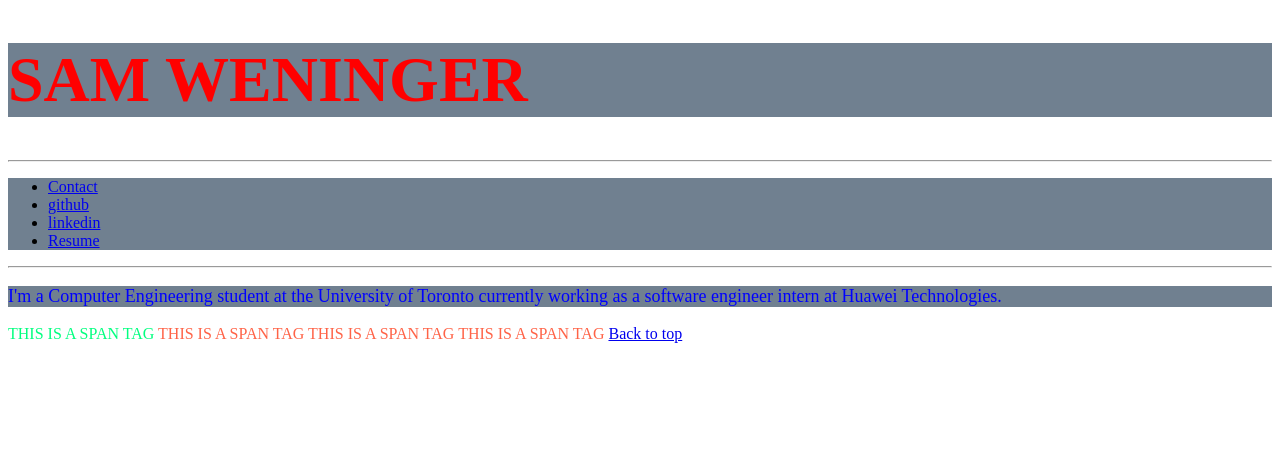
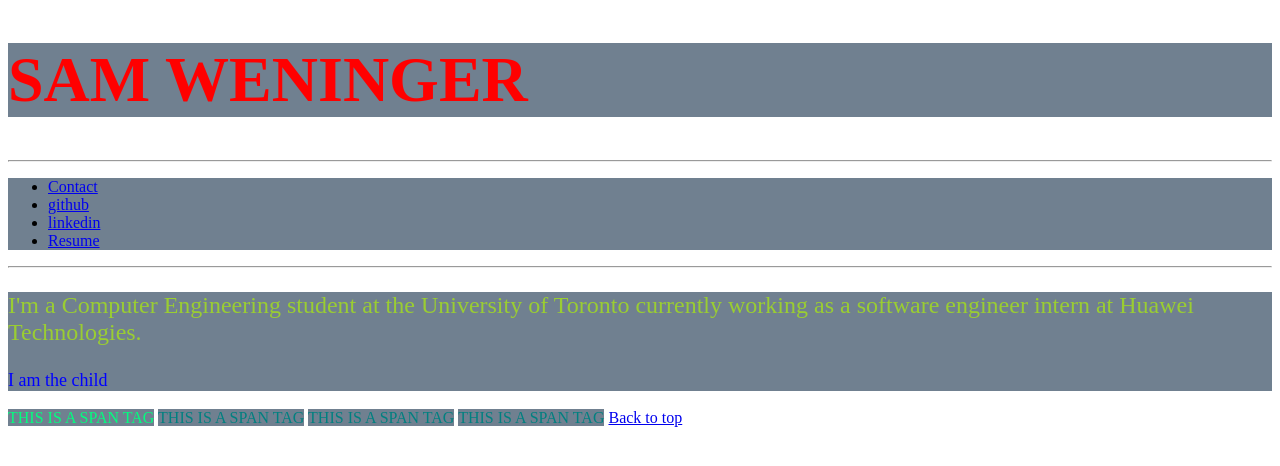
Before and after one commit to SamWeninger/SamWeninger.github.io, a Jekyll site: the page index.html, which Jekyll copies as it is, in a window 1280 px wide. Shown: the top 466 px of the page. Built offline with Jekyll 4.4.1, drawn with Linux system fonts in a browser that asks for light colours.

Commit message:
format/add comments

```diff
--- a/css/main.css
+++ b/css/main.css
@@ -1,34 +1,16 @@
-/* css is a set of rules which target certain tags or #ids or classes, etc. */
-/* classes can be used multiple times per page, tags only to be used once per page --unique
- * SELECTOR: {DECLARATION}
- * #id p {declaration}  -> all paragraph tags with id 'id' styled this way
- * .class div {declaration} -> all div tags in 'class' classes styled this way
- * DECLARATION =
- *  property_name: value_name; -> elements in declaration
-*/
-
-/* CSS WORKS FROM TOP TO BOTTOM, overrides
- * HOWEVER, specificity ovverides cascades:
- * id = 100 pts
- * class = 10 pts
- * element = 1 pt
- */
-
-
-
 /* header 1 */
 h1{
     /* position: absolute;
     top: 0;
     left: 0; */
-    color: red;
+    color: red !important;
     font-size: 33px;
     text-decoration: underlined;
     text-transform: uppercase;
 }
 
 #header h1{
-    color: red;
+    color: yellow;
     font-size: 64px;
 }
 
@@ -42,6 +24,11 @@ p{
     color: blue;
 }
 
+#written_content > p{
+    color: yellowgreen;
+    font-size: 24px;
+}
+
 /* default browser styles override inheritance */
 /* a{
     text-decoration: underline;
@@ -52,7 +39,11 @@ span{
     text-transform: uppercase;
 }
 
-div{
+span[class~="my_class"]{
+    color: teal;
+}
+
+div, span{
     width: 100%;
     /* color: red; */
     background-color: slategrey;
--- a/index.html
+++ b/index.html
@@ -36,11 +36,16 @@
 			<p>
 				I'm a Computer Engineering student at the University of Toronto currently working as a software engineer intern at Huawei Technologies.
 			</p>
+
+			<div id="child_id">
+				<p>I am the child</p>
+			</div>
+
 		</div>
 
 		<span id="my_only_span">This is a span tag</span>
 
-		<span class="my_class">This is a span tag</span>
+		<span class="my_class extra">This is a span tag</span>
 		<span class="my_class">This is a span tag</span>
 		<span class="my_class">This is a span tag</span>
 
```
Also changed, not shown: css/comments.css (added, +45 -0 lines).
